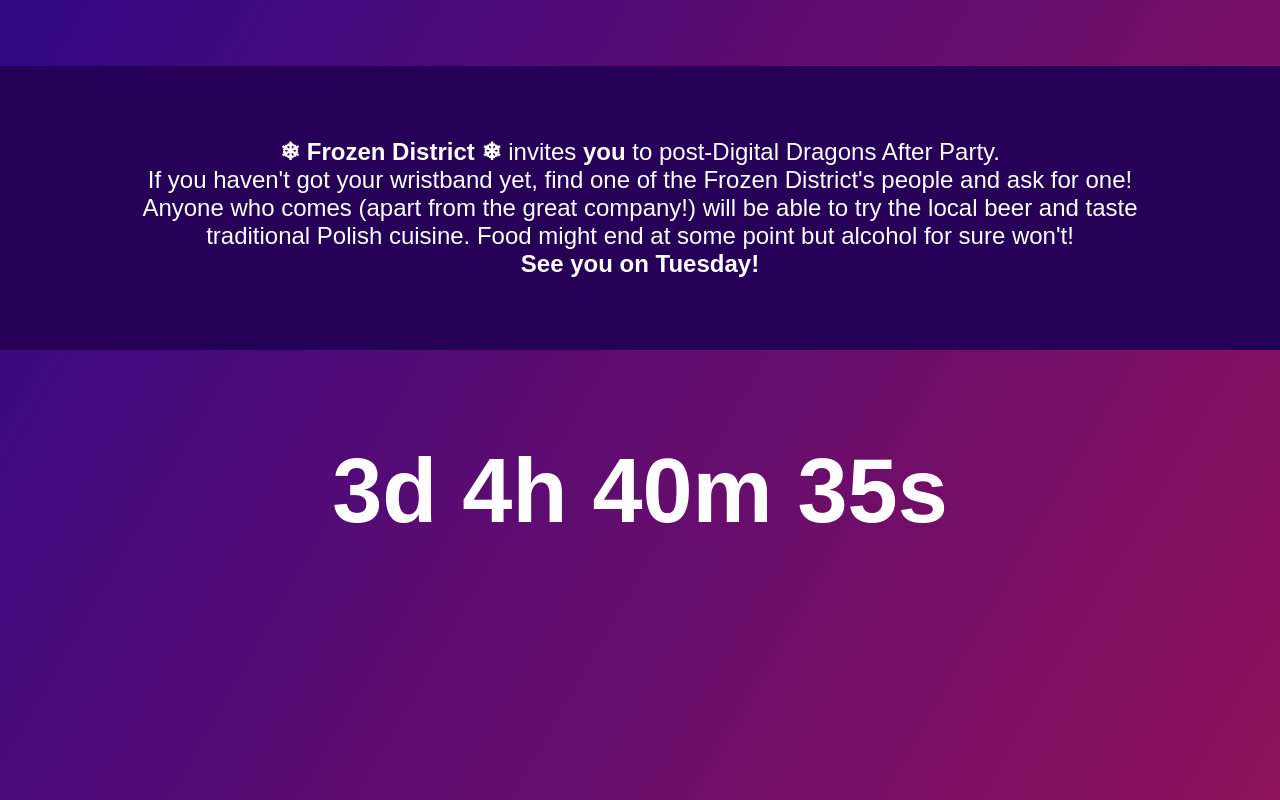
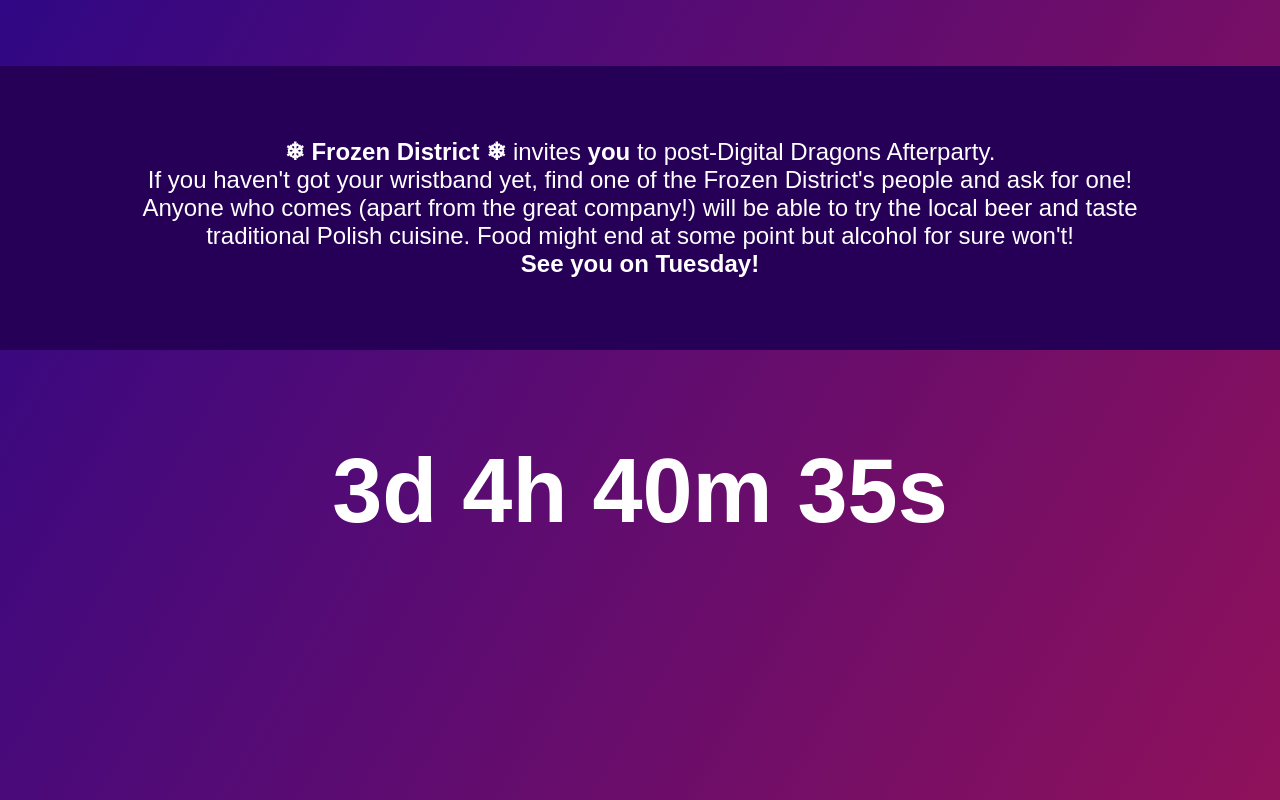
Before and after one commit to Majsplit/Cyfrowe-Smoki-2023, a plain HTML site: page index.html in a window 1280 px wide. Shown: the part 967-1767 px from the top of the page. Drawn offline with Linux system fonts and the light colour scheme.

Commit message:
Update index.html

```diff
--- a/index.html
+++ b/index.html
@@ -88,7 +88,7 @@
 		</section>
 		<section id="desc">
 			<p class="desc">
-				<b>&#10052; Frozen District &#10052;</b> invites <b>you</b> to post-Digital Dragons After Party.<br>
+				<b>&#10052; Frozen District &#10052;</b> invites <b>you</b> to post-Digital Dragons Afterparty.<br>
 	If you haven't got your wristband yet, find one of the Frozen District's people and ask for one!
 	Anyone who comes (apart from the great company!) will be able to try the local beer and taste traditional Polish cuisine.
 	Food might end at some point but alcohol for sure won't! <br>
```
